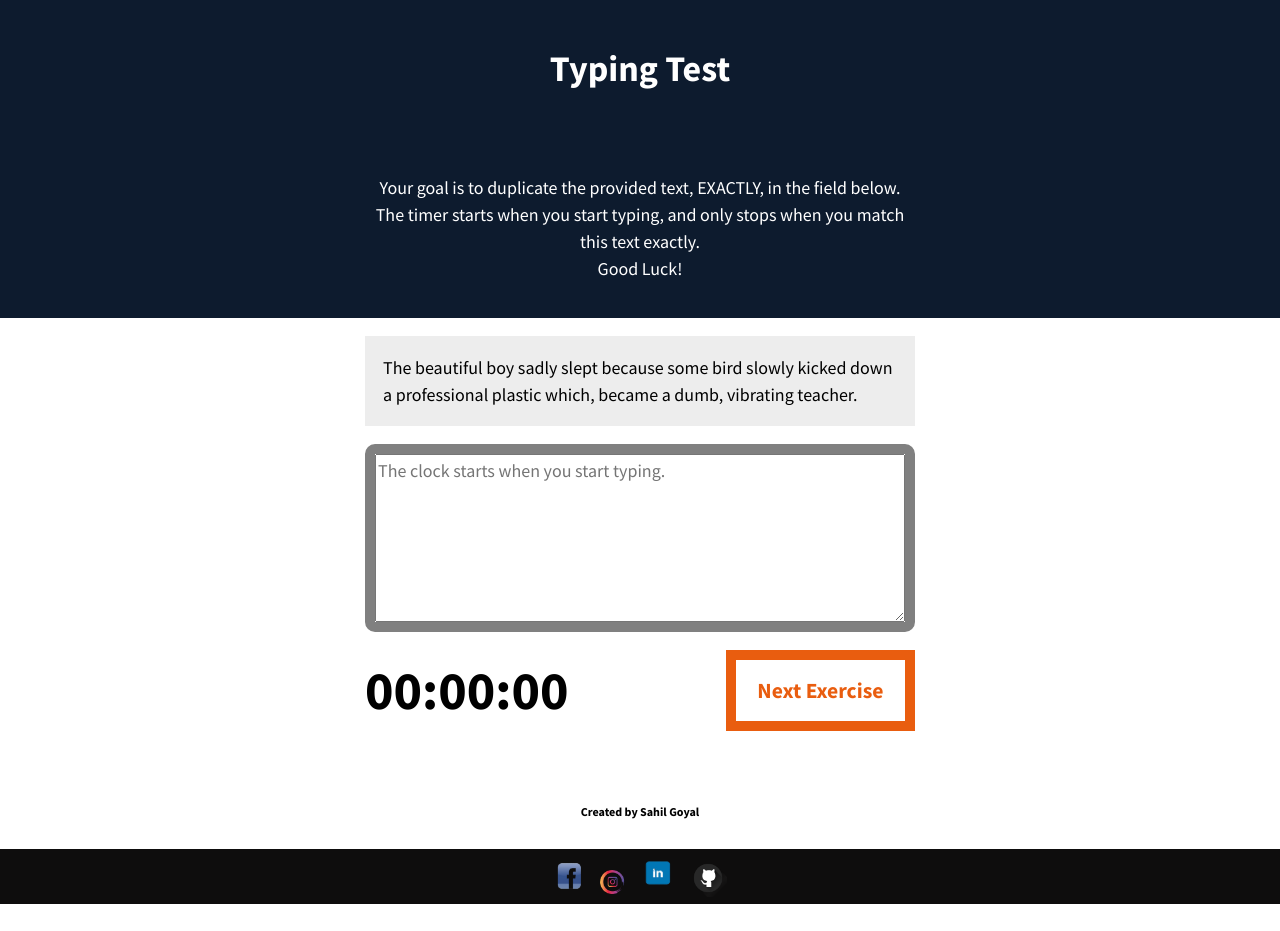
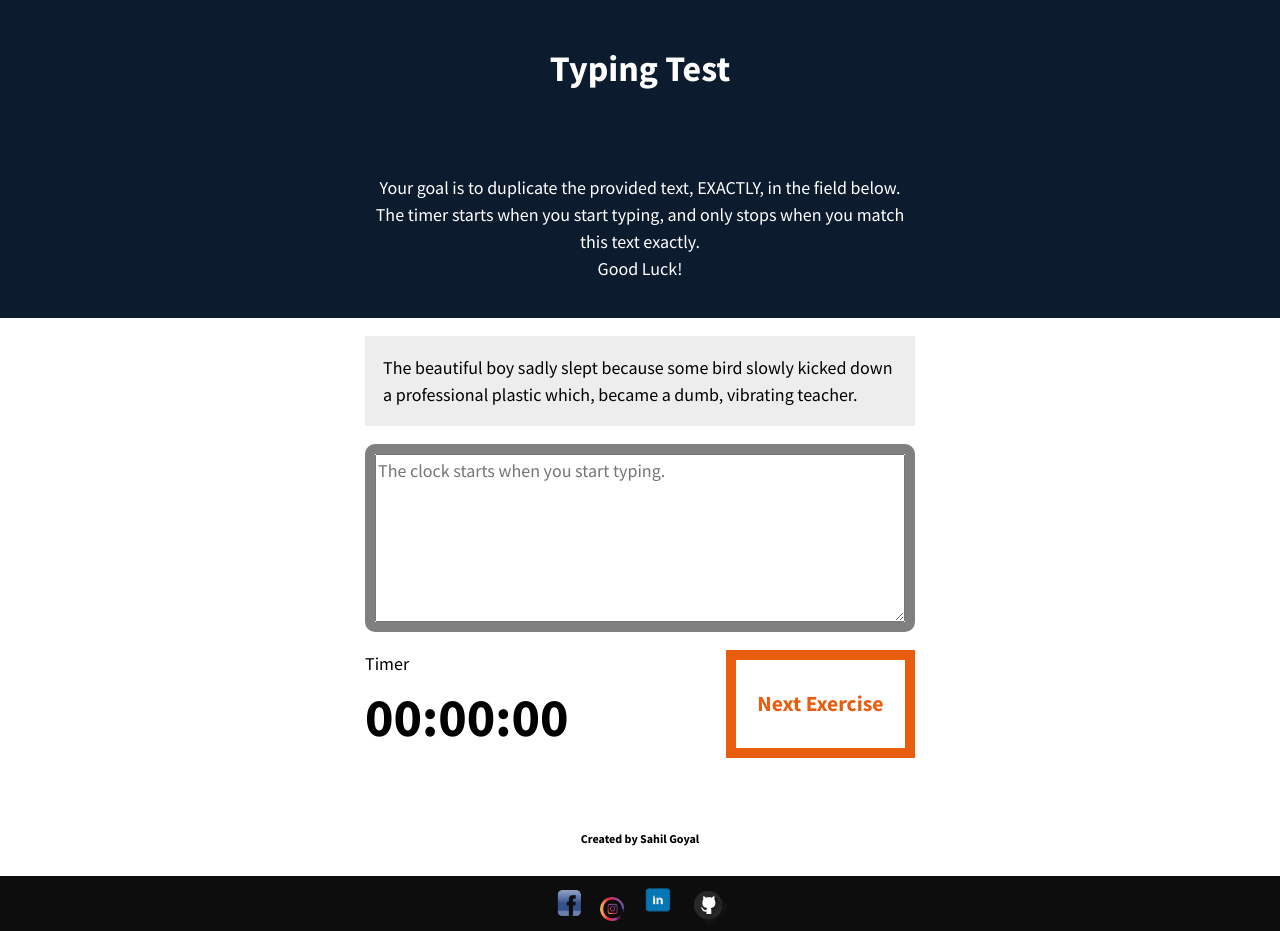
Before and after one commit to sahil4129/type_speed_project, a plain HTML site: page index.html in a window 1280 px wide. Before the commit the page ends 904 px from the top, so only its background shows below. Drawn offline with Linux system fonts and the light colour scheme.

Commit message:
Update index.html

```diff
--- a/index.html
+++ b/index.html
@@ -31,6 +31,7 @@
 
             <div class="meta">
                 <section id="clock">
+                    <div>Timer</div>
                     <div class="timer">00:00:00</div>
                 </section>
 
```
